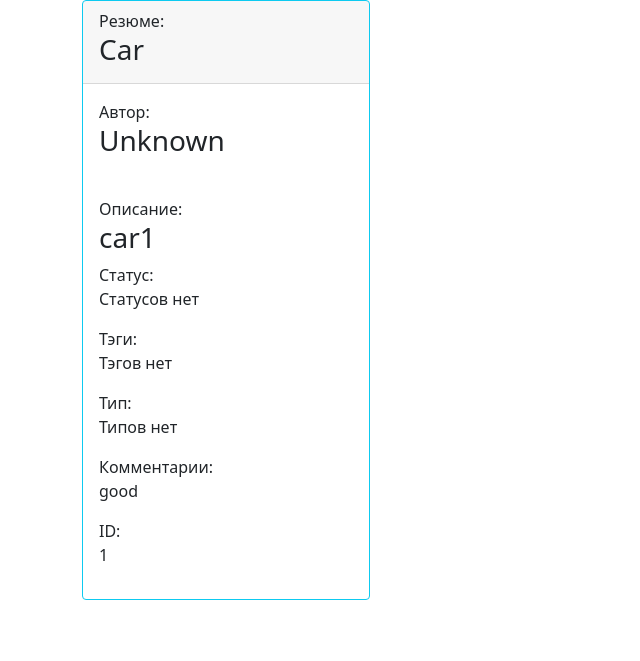
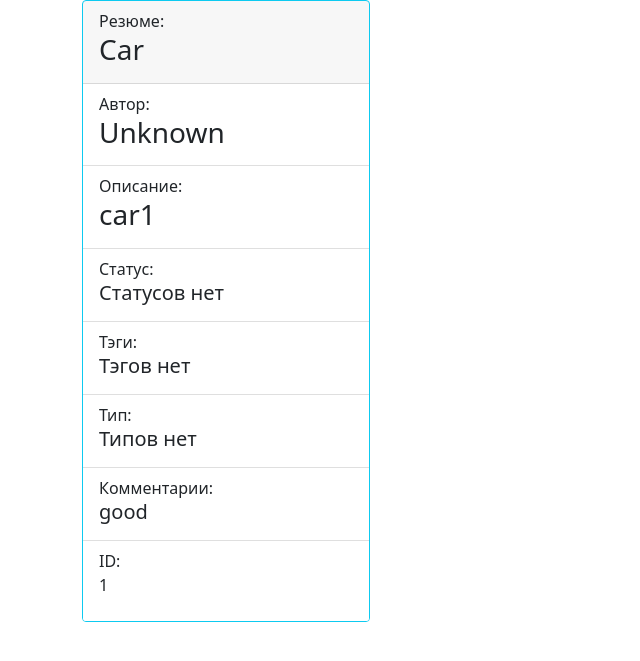
Before and after one commit to AsimRaziyev/homework61, a Django app: page /task/1/ in a window 1280 px wide. Shown: the part 56-717 px from the top of the page, without its empty margins (0-640 px from the left). Run offline with Django 3.2, Linux system fonts and the light colour scheme; data comes from the database, SQL or seed files in the repository.

Commit message:
исправил tak_view.html

```diff
--- a/source/webapp/templates/task_view.html
+++ b/source/webapp/templates/task_view.html
@@ -12,40 +12,42 @@
 {% endblock %}
 
 {% block content %}
-<div class="card border-info mb-3" style="max-width: 18rem;">
-    <div class="card-header"><label>Резюме:</label>
-        <h3>{{ task.summary }}</h3></div>
-    <div class="card-body"><label>Автор:</label>
-        <h3>{{ task.author }}</h3></div>
-    <div class="card-body"><label>Описание:</label>
-        <h3>{{ task.description }}</h3>
-        <label>Статус:</label>
+<div class="card border-info mb-3" style="width: 18rem;">
+  <div class="card-header"><label>Резюме:</label>
+        <h3>{{ task.summary }}</h3>
+  </div>
+  <ul class="list-group list-group-flush">
+    <li class="list-group-item"><label>Автор:</label>
+        <h3>{{ task.author }}</h3></li>
+    <li class="list-group-item"><label>Описание:</label>
+        <h3>{{ task.description }}</h3></li>
+    <li class="list-group-item"><label>Статус:</label>
         {% if task.status %}
-             <p>{{ task.status }}</p>
+             <h5>{{ task.status }}</h5>
         {% else %}
-             <p>Статусов нет</p>
-        {% endif %}
-        <label>Тэги:</label>
+             <h5>Статусов нет</h5>
+        {% endif %}</li>
+      <li class="list-group-item"><label>Тэги:</label>
         {% for tag in task.tags.all %}
-             <p>{{ tag.name }}</p>
+             <h5>{{ tag.name }}</h5>
         {% empty %}
-             <p>Тэгов нет</p>
-        {% endfor %}
-        <label>Тип:</label>
+             <h5>Тэгов нет</h5>
+        {% endfor %}</li>
+      <li class="list-group-item"><label>Тип:</label>
         {% for type in task.types.all %}
-             <p>{{ type.type_text }}</p>
+             <h5>{{ type.type_text }}</h5>
         {% empty %}
-             <p>Типов нет</p>
-        {% endfor %}
-        <label>Комментарии:</label>
+             <h5>Типов нет</h5>
+        {% endfor %}</li>
+      <li class="list-group-item"><label>Комментарии:</label>
         {% for comment in task.comments.all %}
-             <p>{{ comment.text }}</p>
+             <h5>{{ comment.text }}</h5>
         {% empty %}
-             <p>Комментариев нет</p>
-        {% endfor %}
-        <label>ID:</label>
-        <p>{{ task.pk}}</p>
-    </div>
+             <h5>Комментариев нет</h5>
+        {% endfor %}</li>
+        <li class="list-group-item"><label>ID:</label>
+        <p>{{ task.pk}}</p></li>
+  </ul>
 </div>
 
 <div class="modal fade" id="taskleDeleteModal" tabindex="-1" aria-labelledby="exampleModalLabel"
```
